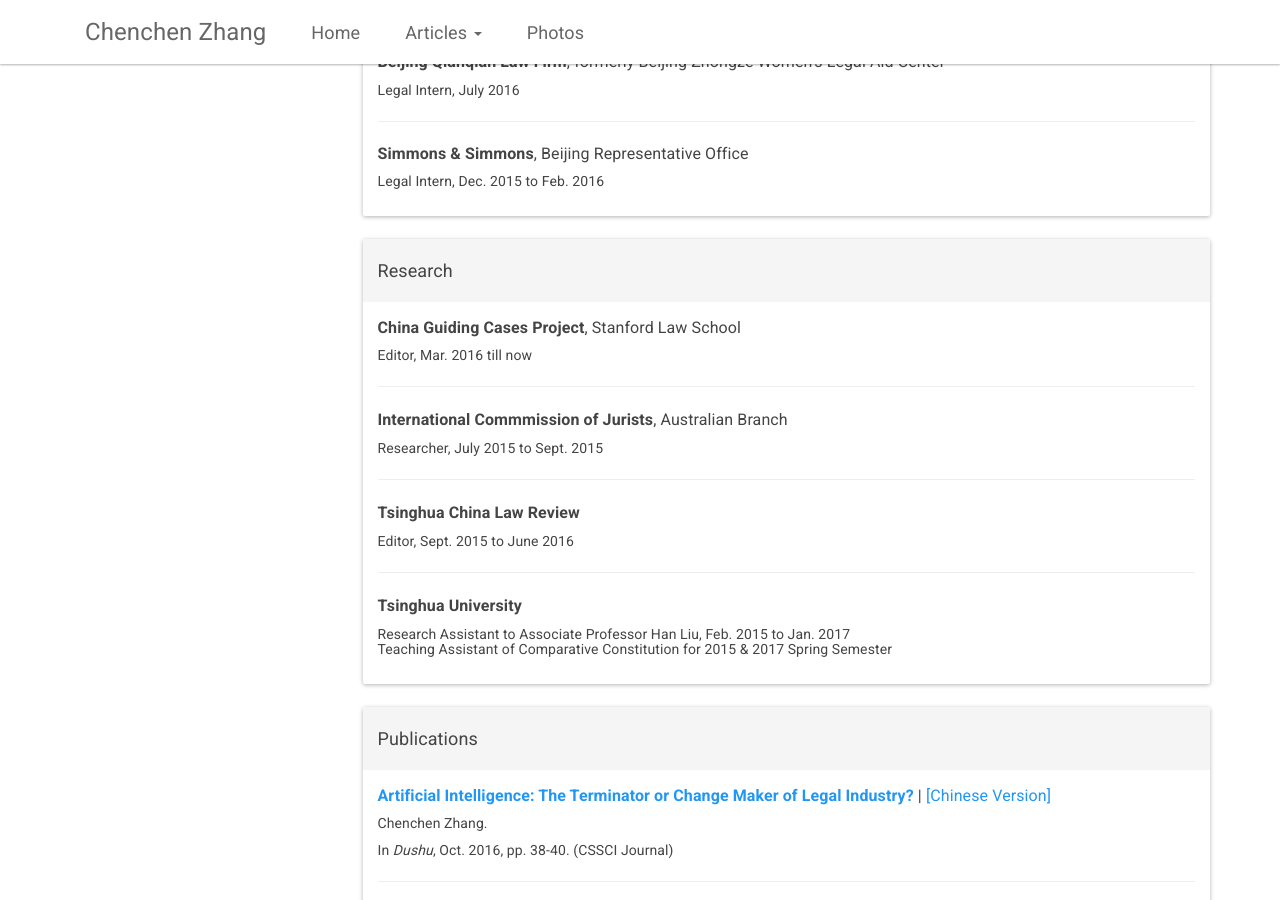
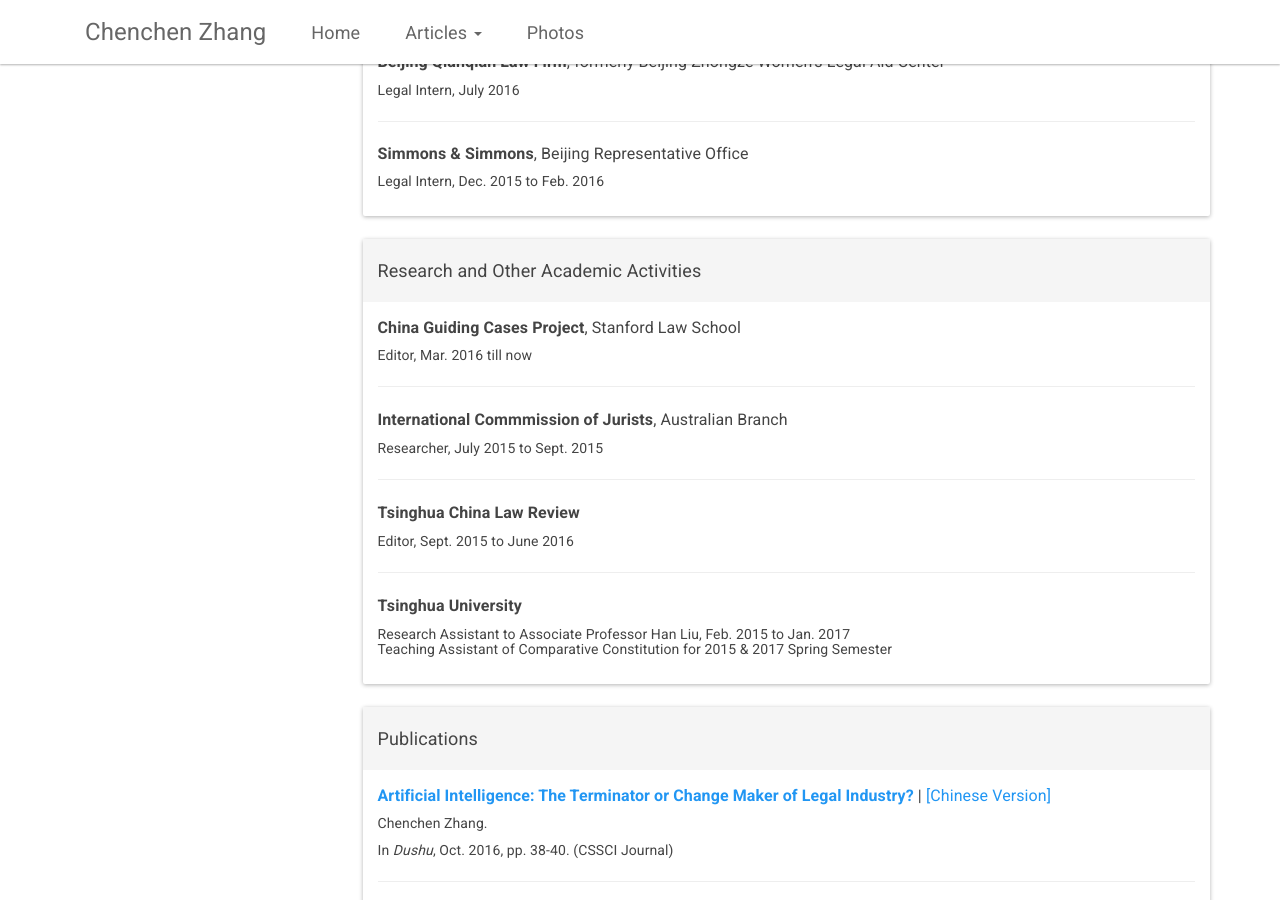
Before and after one commit to CeciliaZhang/-CeciliaZhang-.github-io, a Jekyll site: the page built from index.html, in a window 1280 px wide and 900 px high, scrolled down 781 px. Built offline with Jekyll 4.4.1, drawn with Linux system fonts in a browser that asks for light colours; nearby versions of some CDN libraries.

Commit message:
Update research.html

```diff
--- a/_includes/research.html
+++ b/_includes/research.html
@@ -1,6 +1,6 @@
 <div class="panel panel-default">
     <div class="panel-heading" id="research and other academic activities">
-        <h4>Research</h4>
+        <h4>Research and Other Academic Activities</h4>
     </div>
     <div class="panel-body" style="padding-top: 5px;">
         <h5><b>China Guiding Cases Project</b>, Stanford Law School</h5>
```
